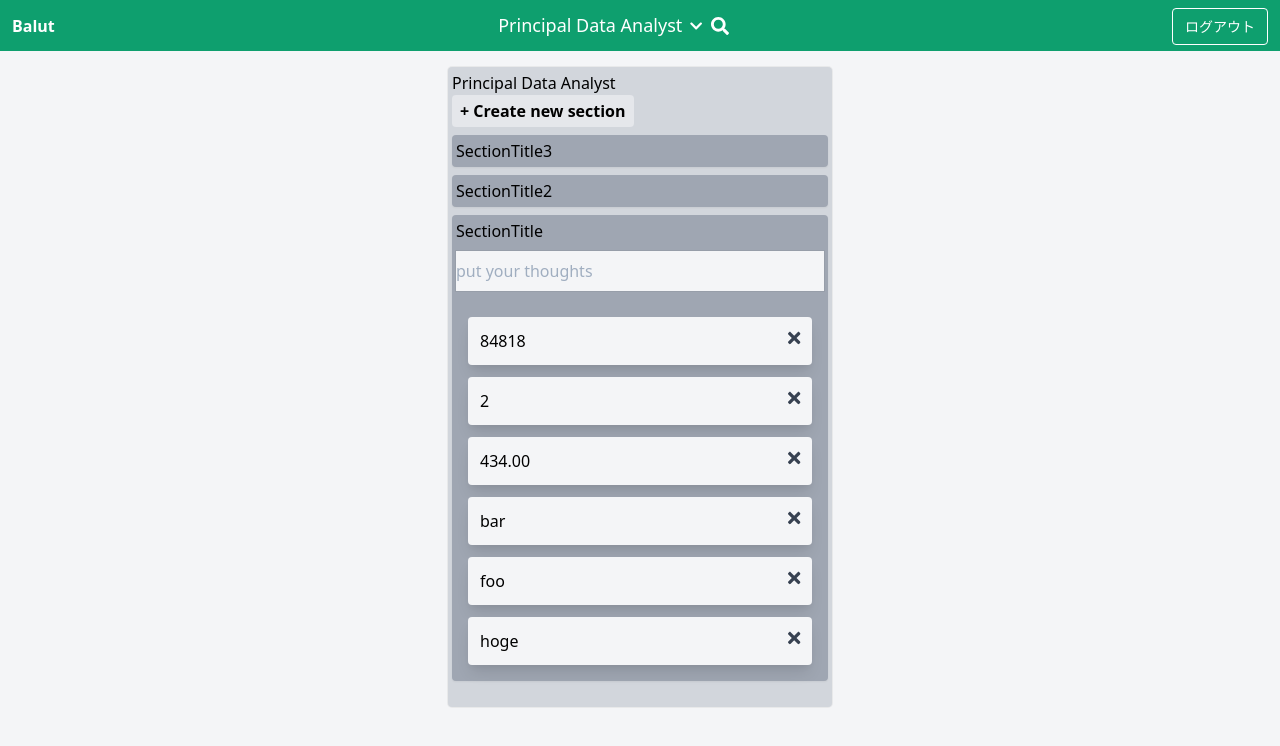
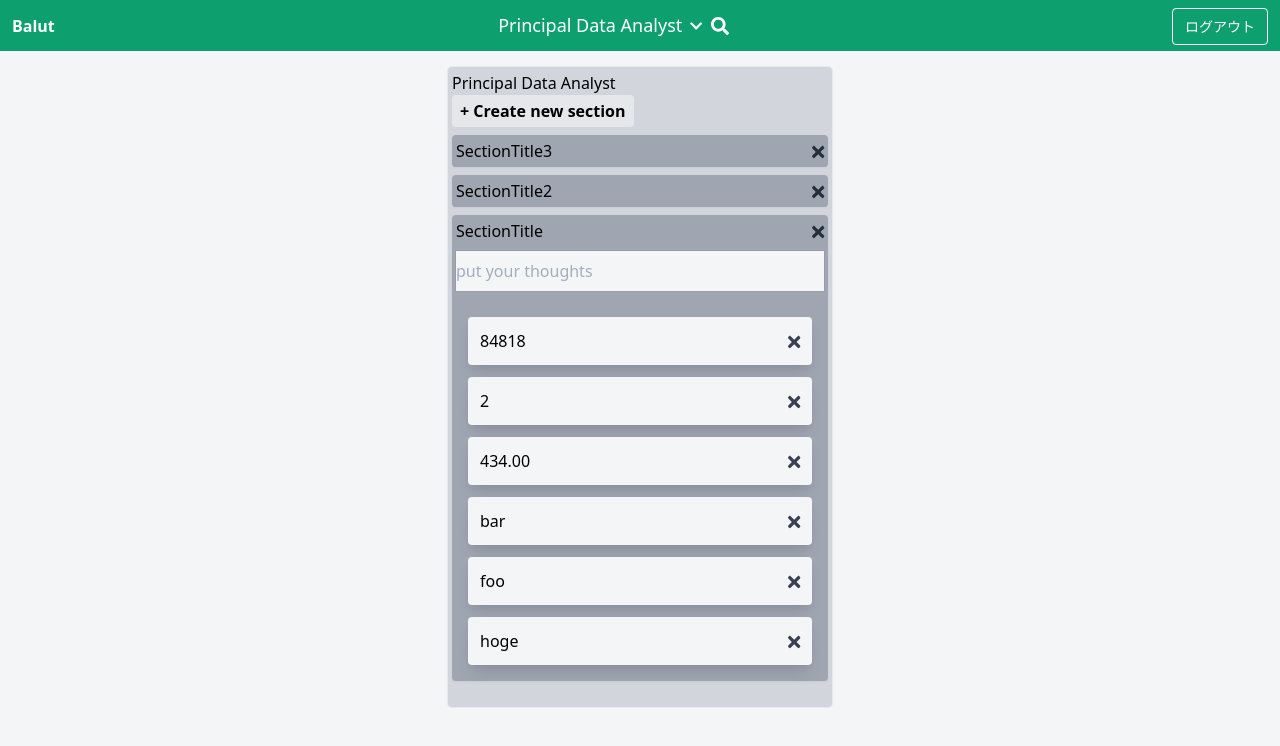
Before and after one commit to annenpolka/Balut, a Vue app in the folder webapp/: page / in a window 1280 px wide. Shown: the top 746 px of the page. Built offline with nearby package versions, Linux system fonts and the light colour scheme.

Commit message:
bookSection削除実装

```diff
--- a/webapp/src/components/Book.vue
+++ b/webapp/src/components/Book.vue
@@ -23,6 +23,7 @@
       :selectedId="selectedId"
       @selected-update="updateSelectedId"
       @section-update="updateSectionBookCards($event, bookSection)"
+      @section-delete="deleteSection(bookSection.id)"
     ></BookSection>
   </div>
 </template>
@@ -75,6 +76,9 @@ export default {
     updateSectionBookCards($event, section) {
       section.bookCards = $event;
     },
+    deleteSection(sectionId) {
+      this.$emit('section-delete', sectionId);
+    },
   },
 };
 </script>
--- a/webapp/src/components/BookCardContent.vue
+++ b/webapp/src/components/BookCardContent.vue
@@ -3,7 +3,7 @@
     <div v-text="cardText" @click="cardClicked"></div>
     <font-awesome-icon
       icon="times"
-      class="text-lg text-gray-700"
+      class="mt-1 text-lg text-gray-700"
       @click="deleteCard"
     ></font-awesome-icon>
   </div>
--- a/webapp/src/components/BookList.vue
+++ b/webapp/src/components/BookList.vue
@@ -14,6 +14,7 @@
         :selectedId="selectedSectionId"
         :key="selectedBook.id"
         @my-select="updateSelectedSectionId"
+        @section-delete="deleteSection($event, selectedBook)"
         class=""
       ></book>
     </div>
@@ -175,8 +176,16 @@ export default {
       this.selectedId = $event.parentBookId;
       this.selectedSectionId = $event.parentSectionId;
     },
+    deleteSection($event, book) {
+      console.log($event);
+      const newSections = book.bookSections.filter(
+        (section) => section.id !== $event
+      );
+      book.bookSections = newSections;
+      if (this.selectedSectionId === $event) {
+        this.selectedSectionId = newSections[0].id;
+      }
+    },
   },
 };
 </script>
-
-<style lang="scss" scoped></style>
--- a/webapp/src/components/BookSection.vue
+++ b/webapp/src/components/BookSection.vue
@@ -1,6 +1,13 @@
 <template>
-  <div class="book-section">
-    <p @click="updateSelectedIndex()">{{ title }}</p>
+  <div class="box-content p-1 my-2 bg-gray-400 rounded shadow-sm">
+    <div class="flex justify-between">
+      <p @click="updateSelectedIndex()">{{ title }}</p>
+      <font-awesome-icon
+        icon="times"
+        class="mt-1 text-lg text-gray-800"
+        @click="deleteSection"
+      ></font-awesome-icon>
+    </div>
     <template v-if="isSelectedId">
       <CreateNewTextArea
         :placeholder="placeholder"
@@ -44,6 +51,9 @@ export default {
     },
   },
   methods: {
+    deleteSection() {
+      this.$emit('section-delete', this.sectionId);
+    },
     updateCard($event, bookCard) {
       console.log($event);
       bookCard.text = $event;
@@ -55,7 +65,6 @@ export default {
       );
       this.$emit('section-update', newBookCards);
     },
-
     createCard($event) {
       const id = this.bookCards.length + 1;
       const text = $event;
```
